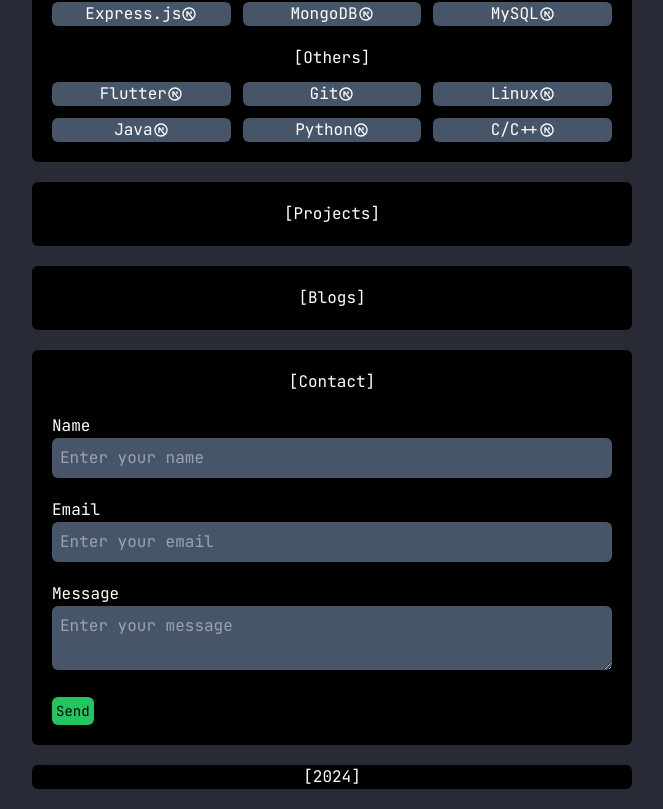
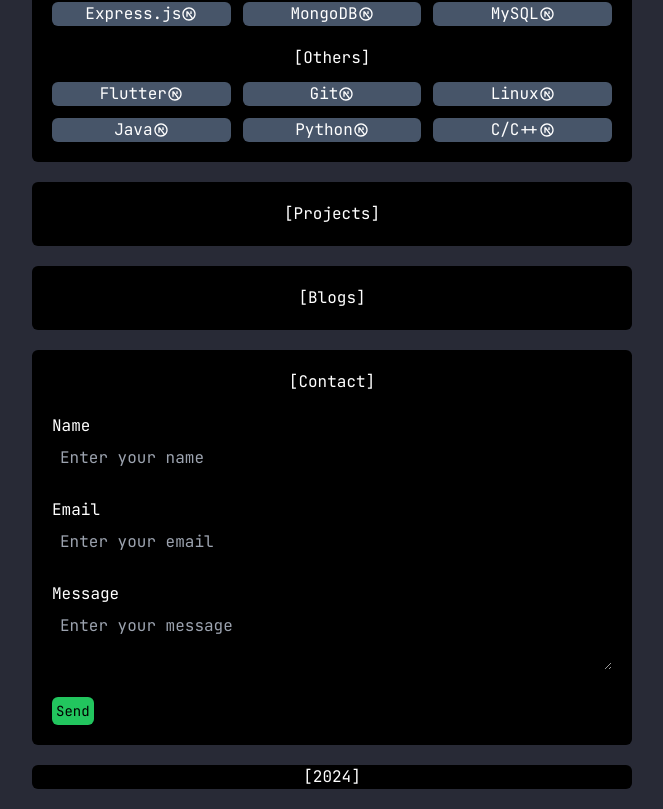
Before and after one commit to vskvj3/portfolio-nextjs, a Next.js app: page / in a window 1280 px wide. Shown: the part 916-1725 px from the top of the page, without its empty margins (308-971 px from the left). Built offline with nearby package versions, Linux system fonts and the light colour scheme.

Commit message:
fix: api keys to private

```diff
--- a/src/components/home/contact.js
+++ b/src/components/home/contact.js
@@ -31,7 +31,7 @@ export default function Contact(params) {
             placeholder="Enter your name"
             value={name}
             onChange={(e) => setName(e.target.value)}
-            className="w-full p-2 rounded-md bg-slate-600"
+            className="w-full p-2 border-none outline-none rounded-md bg-transparent"
             required
           />
         </div>
@@ -46,7 +46,7 @@ export default function Contact(params) {
             placeholder="Enter your email"
             value={email}
             onChange={(e) => setEmail(e.target.value)}
-            className="w-full p-2 rounded-md bg-slate-600"
+            className="w-full p-2 border-none outline-none rounded-md bg-transparent"
             required
           />
         </div>
@@ -60,7 +60,7 @@ export default function Contact(params) {
             placeholder="Enter your message"
             value={message}
             onChange={(e) => setMessage(e.target.value)}
-            className="w-full p-2 rounded-md bg-slate-600"
+            className="w-full p-2 border-none outline-none rounded-md bg-transparent"
             required
           ></textarea>
         </div>
--- a/src/lib/firebase.js
+++ b/src/lib/firebase.js
@@ -2,12 +2,12 @@ import { initializeApp } from "firebase/app";
 import { getFirestore } from "firebase/firestore";
 
 const firebaseConfig = {
-  apiKey: process.env.NEXT_PUBLIC_FIREBASE_API_KEY,
-  authDomain: process.env.NEXT_PUBLIC_FIREBASE_AUTH_DOMAIN,
-  projectId: process.env.NEXT_PUBLIC_FIREBASE_PROJECT_ID,
-  storageBucket: process.env.NEXT_PUBLIC_FIREBASE_STORAGE_BUCKET,
-  messagingSenderId: process.env.NEXT_PUBLIC_FIREBASE_MESSAGING_SENDER_ID,
-  appId: process.env.NEXT_PUBLIC_FIREBASE_APP_ID,
+  apiKey: process.env.FIREBASE_API_KEY,
+  authDomain: process.env.FIREBASE_AUTH_DOMAIN,
+  projectId: process.env.FIREBASE_PROJECT_ID,
+  storageBucket: process.env.FIREBASE_STORAGE_BUCKET,
+  messagingSenderId: process.env.FIREBASE_MESSAGING_SENDER_ID,
+  appId: process.env.FIREBASE_APP_ID,
 };
 
 const app = initializeApp(firebaseConfig);
```
